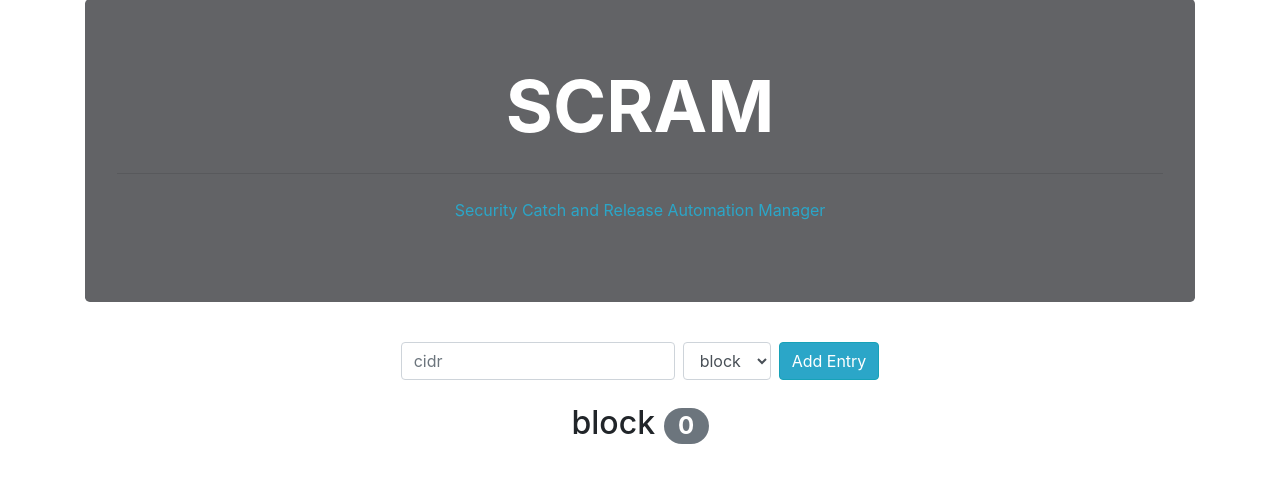
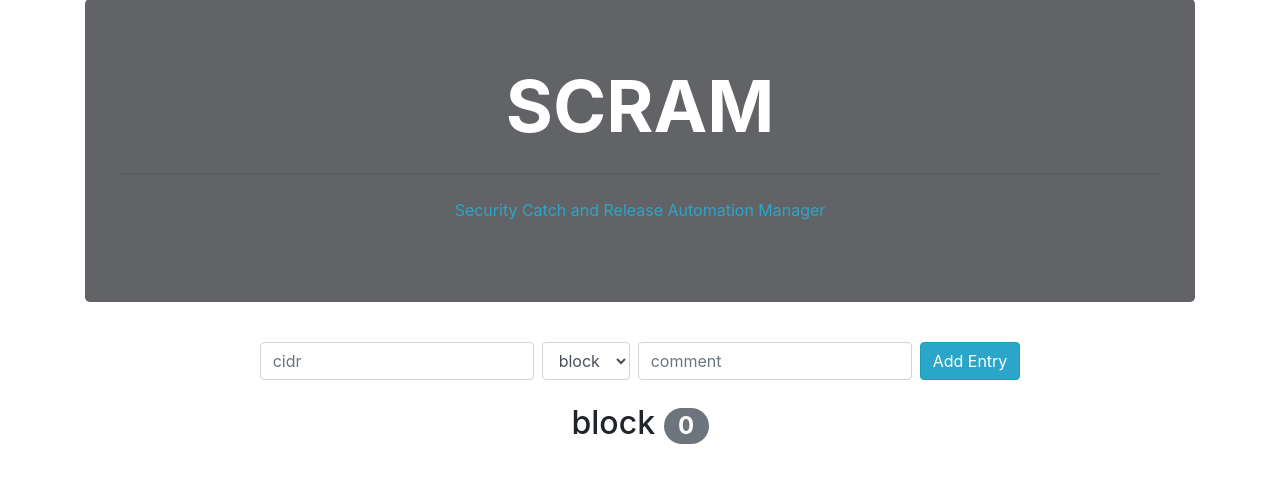
Before and after one commit to esnet-security/SCRAM, a Django app: page /add/ in a window 1280 px wide. Shown: the part 141-624 px from the top of the page. Run offline with Django 3.2, Linux system fonts and the light colour scheme; the visitor is signed in with stand-in values (Sample User, id 1); data comes from the database, SQL or seed files in the repository; data that the repository does not hold is empty; parts of the project's set-up code (start-up, migrations or seed data) failed here and were passed over; some libraries are stand-ins or nearby versions.

Commit message:
feat(comment): allow for comment in the add form

```diff
--- a/scram/templates/route_manager/home.html
+++ b/scram/templates/route_manager/home.html
@@ -16,13 +16,14 @@
       {% csrf_token %}
       <div class="form-group inline mb-2">
         <input class="form-control mb-2 mr-2" name="route" placeholder="cidr" type="text">
-        <select class="form-control mb-2" name="actiontype">
+        <select class="form-control mb-2 mr-2" name="actiontype">
           {% for at in entries.keys %}
             {% if at.available %}
               <option>{{ at }}</option>
             {% endif %}
           {% endfor %}
         </select>
+        <input class="form-control mb-2" name="comment" placeholder="comment" type="text">
         <button class="btn btn-info mb-2 ml-2" style="background-color:#2ba6c8!important;" type="submit">Add Entry</button>
       </div>
     </form>
```
